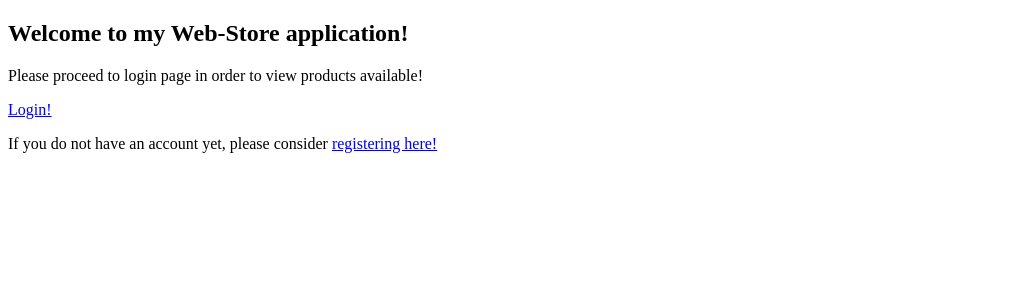
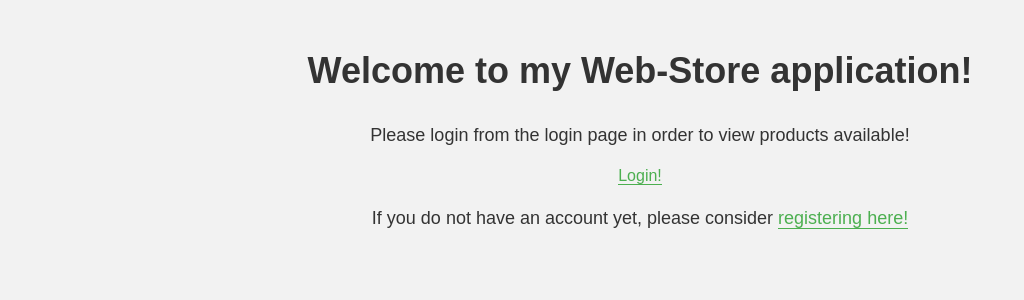
Before and after one commit to Tartsi/simple-online-store, a Flask app: page / in a window 1280 px wide. Shown: the top 300 px of the page, without its empty margins (0-1024 px from the left). Run offline with Flask 2, Linux system fonts and the light colour scheme.

Commit message:
Added index.css-file and modified index.html to be slightly more visually appealing

```diff
--- /dev/null
+++ b/static/index.css
@@ -0,0 +1,36 @@
+body {
+    font-family: Arial, sans-serif;
+    background-color: #f2f2f2;
+    text-align: center;
+}
+
+h2 {
+    margin-top: 50px;
+    font-size: 36px;
+    color: #333;
+}
+
+p {
+    margin-top: 20px;
+    font-size: 18px;
+    color: #333;
+    line-height: 1.5;
+}
+
+a {
+    color: #4CAF50;
+    text-decoration: none;
+    border-bottom: 1px solid #4CAF50;
+}
+
+a:hover {
+    background-color: #4CAF50;
+    color: #fff;
+}
+
+.container {
+    max-width: 800px;
+    margin: 0 auto;
+    padding: 50px;
+    text-align: left;
+}
--- a/templates/index.html
+++ b/templates/index.html
@@ -5,6 +5,7 @@
     <meta charset="UTF-8">
     <meta http-equiv="X-UA-Compatible" content="IE=edge">
     <meta name="viewport" content="width=device-width, initial-scale=1.0">
+    <link rel="stylesheet" type="text/css" href="/static/index.css">
     <title>Web-Store</title>
 </head>
 
@@ -18,7 +19,7 @@
     {% else %}
 
     <h2>Welcome to my Web-Store application!</h2>
-    <p>Please proceed to login page in order to view products available!</p>
+    <p>Please login from the login page in order to view products available!</p>
     <a href="/login">Login!</a>
     <p>If you do not have an account yet, please consider <a href="/register">registering here!</a></p>
 
```
